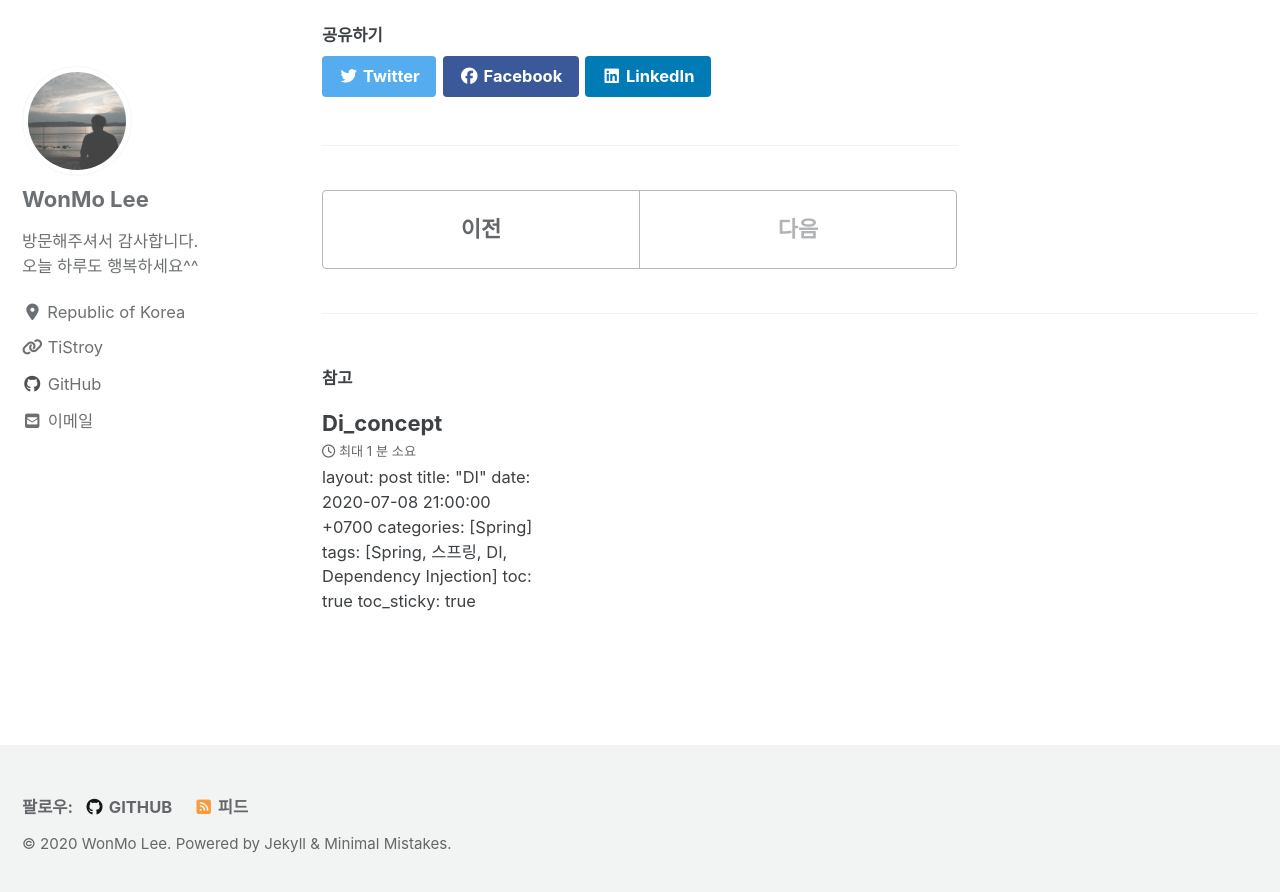
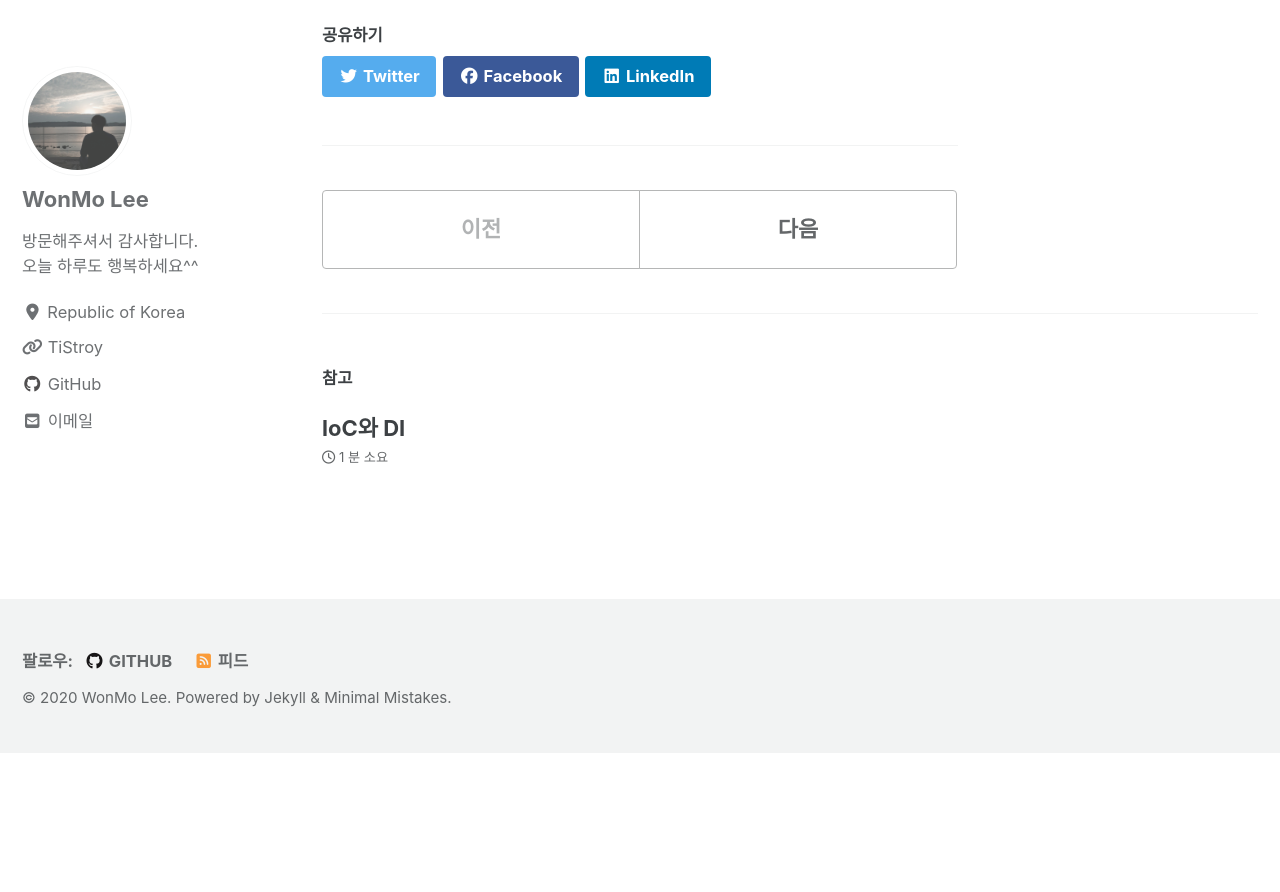
Before and after one commit to aldubhnh/wonmoLee.github.io, a Jekyll site: the page built from _posts/2020-07-08-Spring_concept.md, in a window 1280 px wide and 900 px high, scrolled down 3070 px. Shown: the top 892 px of the window. Built offline with Jekyll 4.4.1, drawn with Linux system fonts in a browser that asks for light colours; cached includes are drawn as plain includes; nearby versions of some CDN libraries; after the commit the page ends 3823 px from its top, so only the background shows below that; part of the change alters nothing that is shown.

Commit message:
loC와 DI

````diff
--- a/_posts/2020-07-08-DI_concept.md
+++ /dev/null
@@ -1,19 +0,0 @@
-```
-layout: post
-title: "DI"
-date: 2020-07-08 21:00:00 +0700
-categories: [Spring]
-tags: [Spring, 스프링, DI, Dependency Injection]
-toc: true
-toc_sticky: true
-```
-
-
-
----
-
-# DI란
-
-> -Abstract-
->
-> DI는
--- a/_posts/2020-07-08-Spring_concept.md
+++ b/_posts/2020-07-08-Spring_concept.md
@@ -1,14 +1,12 @@
 ---
 layout: post
 title: "Spring에 대하여"
-date : 2020-07-08 20:00:00 +0700
+date: 2020-07-08 20:00:00 +0700
 categories: [Spring]
 tags: [Spring, 스프링]
 toc: true
 toc_sticky: true
 ---
-
-
 
 
 
--- /dev/null
+++ b/_posts/2020-07-09-DI_concept.md
@@ -0,0 +1,69 @@
+---
+layout: post
+title: "loC와 DI"
+date: 2020-07-08 22:00:05 +0700
+categories: [Spring]
+tags: [Spring, 스프링, loC, DI, Inversion of Control, Dependency Injection]
+toc: true
+toc_sticky: true
+---
+
+
+
+---
+
+# 1. loC
+
+>-Abstract-
+>
+>loC는  Inversion of Control의 약자로 프레임워크의 핵심 요소이며 스프링에도 예외없이 존재하는 개념이다. loC는 해석하면 `제어의 역전` 또는 `제어의 반전` 이며 이것은 메소드나 객체의 호출작업이 개발자에 의해 결정되는 것이 아닌 외부(스프링)에서 결정되는 것을 의미한다.
+
+
+
+## 1-1. loC의 개념
+
+제어의 반전 개념은 이미 폭넓게 적용되고 있다. 일반적으로 자바 프로그램은 main()메서드로부터 시작하여 개발자가 미리 정한 로직흐름을 따라 객체가 생성되고 실행된다.
+
+하지만 서블릿은 다르다. 서블릿은 개발해서 서버에 배포할 수는 있지만, 배포하고 난 후에는 개발자가 직접 제어할 수 있는 방법이 없다. 대신 서블릿에 대한 제어 권한을 가진 컨테이너가 적절한 시점에 서블릿 클래스이 객체를 만들고 그안의 메서드를 호출한다.
+
+
+
+이러한 방식은 대부분의 프레임워크에서 사용하는 방법으로, 개발자는 필요한 부분을 개발해서 끼워 넣기의 형태로 개발하고 실행하게 된다. 프레임워크가 이러한 구조를 가지기 때문에, 개발자는 프레임 워크에 필요한 부품을 개발하고, 조립하는 방식의 개발을 하게된다.
+
+이렇게 조립된 코드의 최종 호출은 개발자에 의해서 제어되는 것이 아니라, 프레임워크의 내부에서 결정된 대로 이루어지게 되는데, 이러한 현상을  `제어의 역전` 또는`제어의 반전` 이라고 표현한다.
+
+
+
+
+
+## 1-2. loC의 특징
+
+- 개발자가 객체 생성을 직접하지 않고 컨테이너에서 객체 생성/소멸 등을 관리
+- 개발자가 직접 컨트롤 할 수 없음
+- Spring에서 loC Container인 ApplicationContext에서는 bean.xml 또는 annotation을 이용하여 객체를 관리
+
+
+
+---
+
+&nbsp;
+
+# 2. DI
+
+> -Abstract-
+>
+> DI는 Dependency InJection의 약자로 loC의 핵심 요소이며 제어의 반전이 일어날때 스프링이 내부에 있는 객체들간의 관계를 관리할때 사용하는 기법이다.
+
+
+
+## 2-1. DI의 개념
+
+DI는 의존성 주입을 의미하며 이는 의존적인 객체를 직접 생성하거나 제어하는 것이 아니라, 특정 객체에 필요한 객체를 외부에서 결정해서 연결시키는 것을 의미한다. 즉, 클래스의 기능을 추상적으로 묶어놓은 인터페이스를 가져다 쓰면 되는 것이며, 그 밖은 스프링에서 객체를 주입해준다. 따라서 이러한 의존성 주입으로 인해 모듈 간의 결합도가 낮아지고 유연성이 높아진다.
+
+
+
+## 2-2. DI의 특징
+
+- 하나의 모듈/서비스가 가지고 있는 의존성을 외부로 통해 주입을 받는다.
+- 주입 방식은 생성자, setter등을 이용하여 의존성을 주입 받을 수 있다.
+- Spring에서는 @Autowried의 키워드를 이용하여 의존성 주입이 되는 대상을 지정한다.
````
